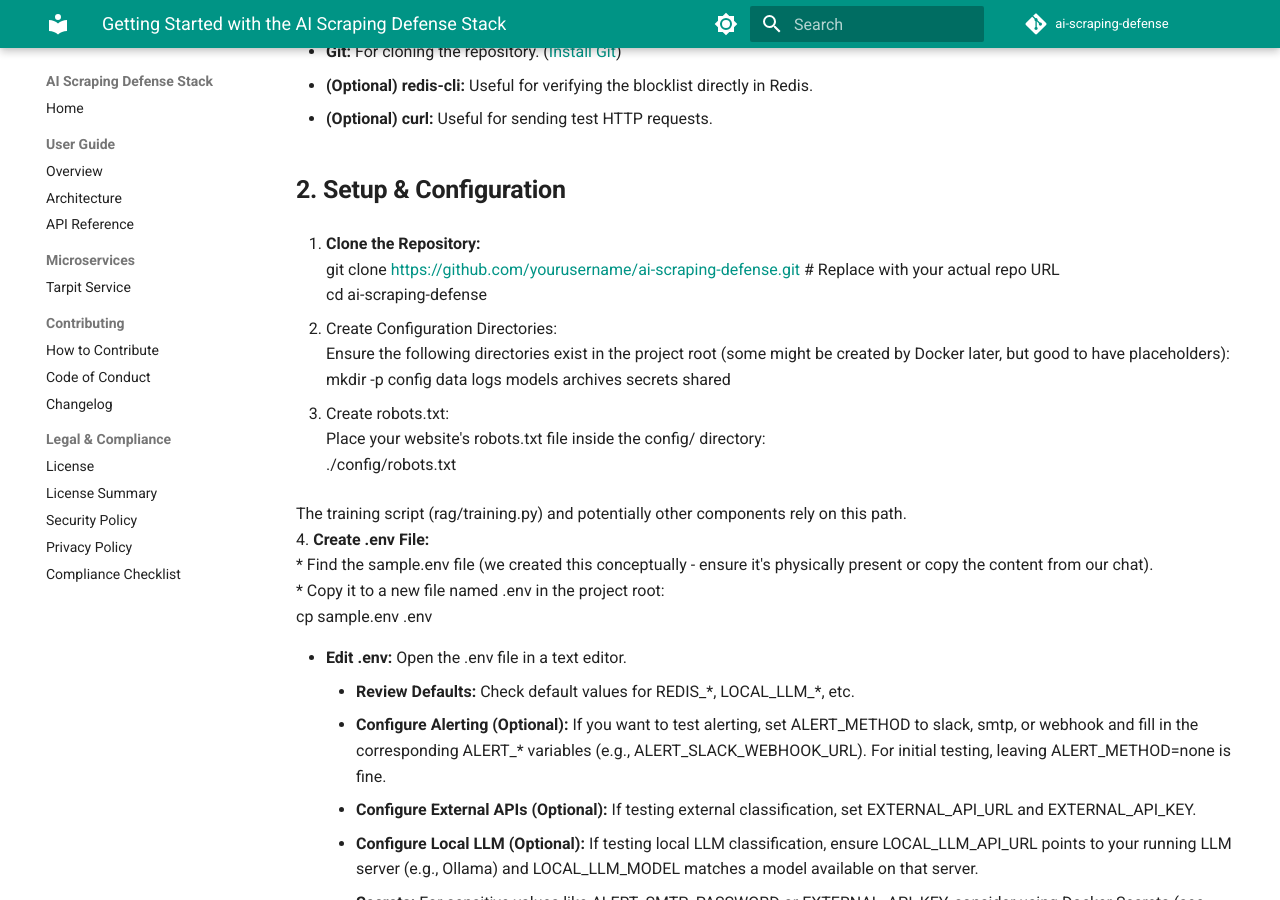
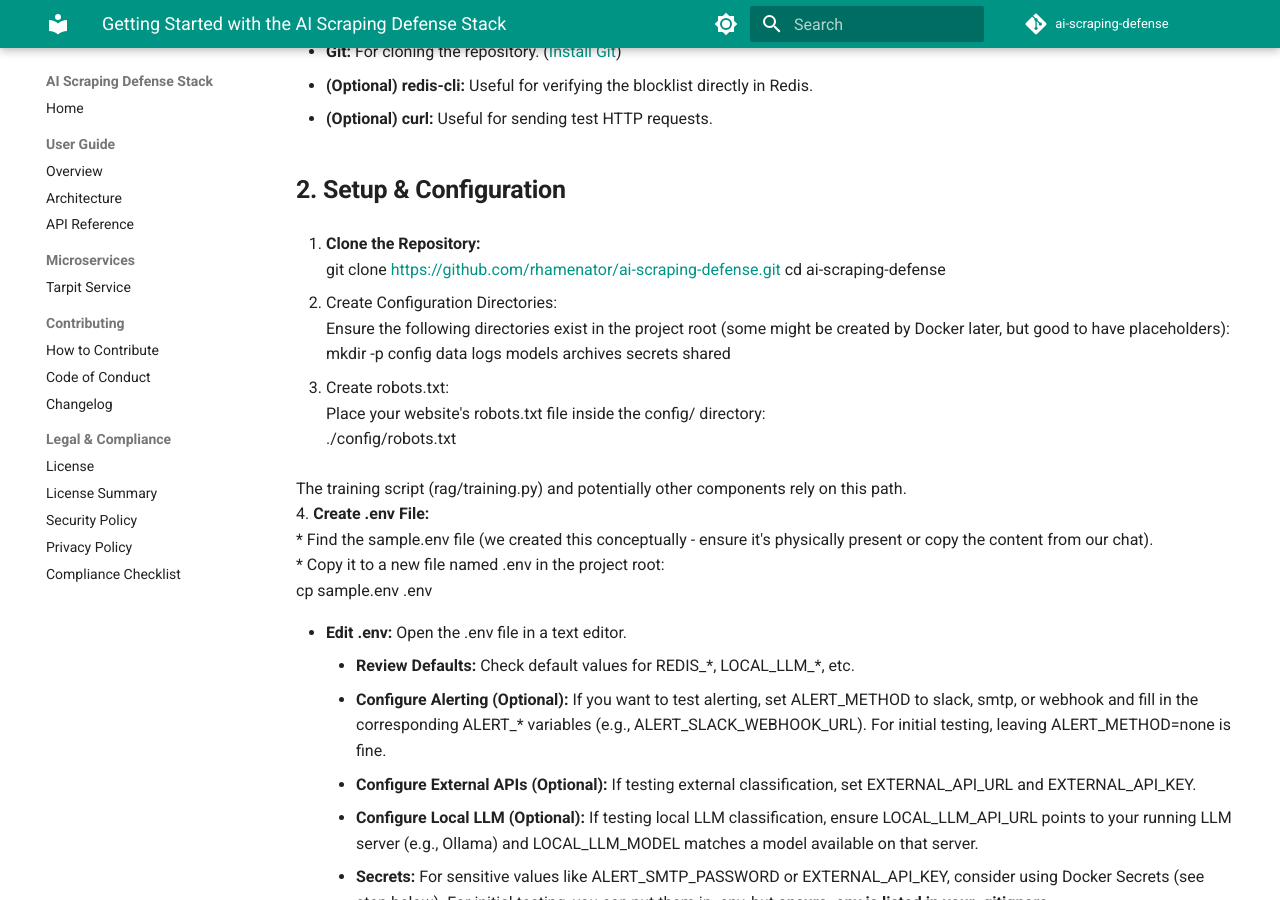
Before and after one commit to rhamenator/ai-scraping-defense, an MkDocs documentation site: the page built from docs/getting_started.md, in a window 1280 px wide and 900 px high, scrolled down 417 px. Built offline with MkDocs 1.6.1 and Material for MkDocs 9.7.7, drawn with Linux system fonts in a browser that asks for light colours; comment, search, counter and statistics services are not loaded.

Commit message:
Update getting_started.md
Edited link to this repo's .git file

```diff
--- a/docs/getting_started.md
+++ b/docs/getting_started.md
@@ -15,7 +15,7 @@ Ensure you have the following installed on your system:
 ## **2\. Setup & Configuration**
 
 1. **Clone the Repository:**
-   git clone <https://github.com/yourusername/ai-scraping-defense.git> \# Replace with your actual repo URL
+   git clone <https://github.com/rhamenator/ai-scraping-defense.git>
    cd ai-scraping-defense
 
 2. Create Configuration Directories:
```
